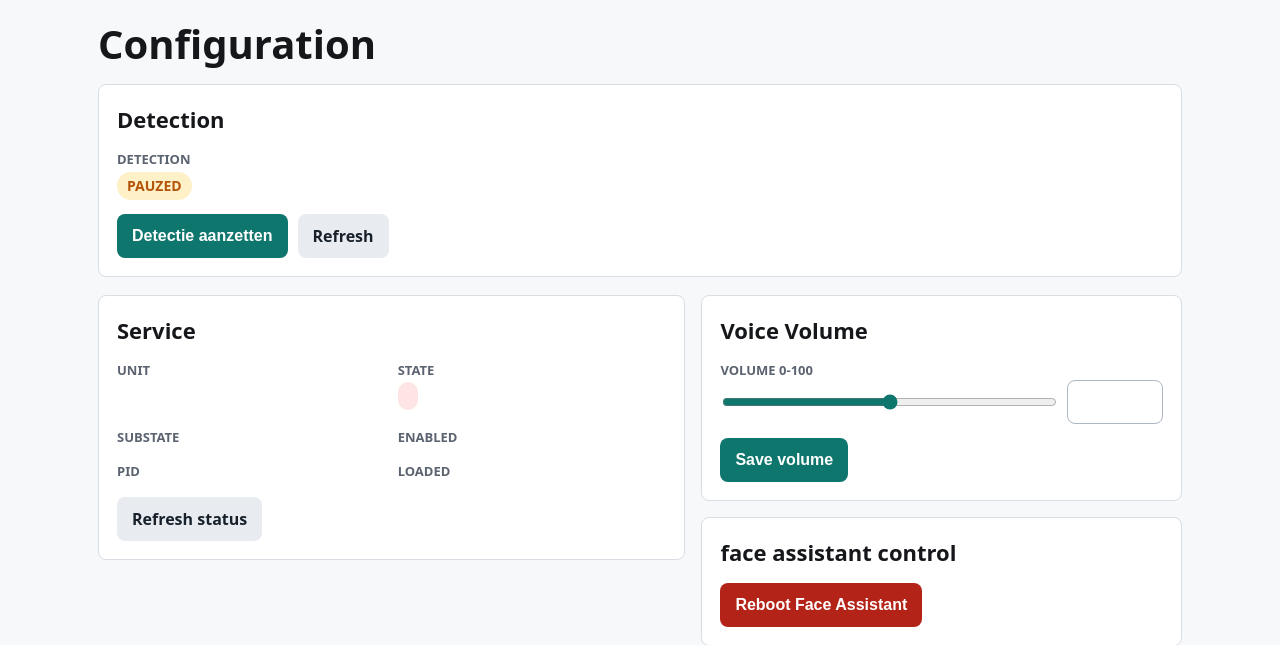
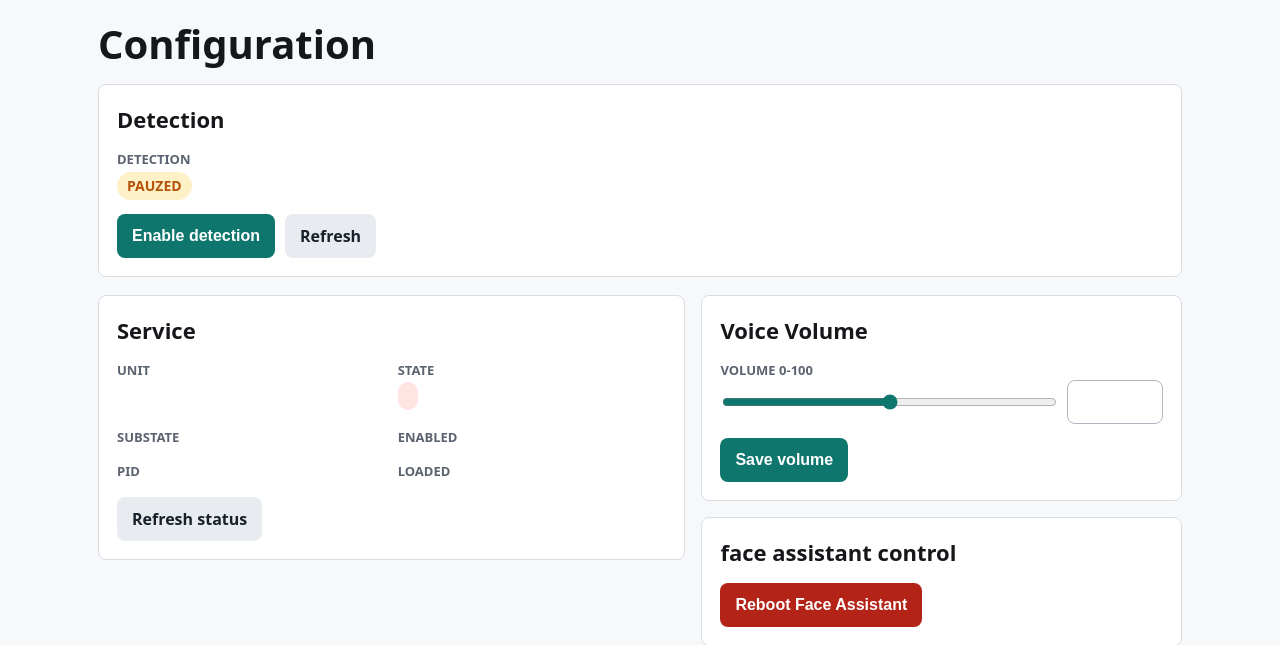
Before and after one commit to mdequanter/jetsonOrin, a Flask app: template faceassist/configuration/templates/control.html in a window 1280 px wide. Shown: the part 67-712 px from the top of the page. Run offline with Flask 3, Linux system fonts and the light colour scheme; the template is opened without the code that fills it, so the values that code supplies are empty.

Commit message:
Update control.html

```diff
--- a/faceassist/configuration/templates/control.html
+++ b/faceassist/configuration/templates/control.html
@@ -25,11 +25,11 @@
     <div class="actions">
       {% if detection_enabled %}
         <form method="post" action="{{ url_for('disable_detection') }}">
-          <button class="btn btn-danger" type="submit">Detectie pauzeren</button>
+          <button class="btn btn-danger" type="submit">Pauze detection</button>
         </form>
       {% else %}
         <form method="post" action="{{ url_for('enable_detection') }}">
-          <button class="btn btn-primary" type="submit">Detectie aanzetten</button>
+          <button class="btn btn-primary" type="submit">Enable detection</button>
         </form>
       {% endif %}
       <a class="btn" href="{{ url_for('control_page') }}#nl-launch">Refresh</a>
```
